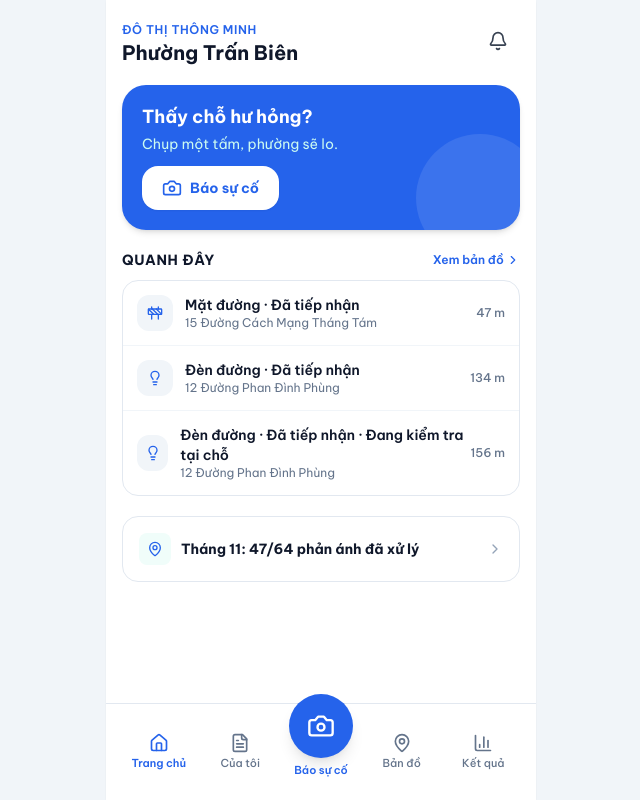
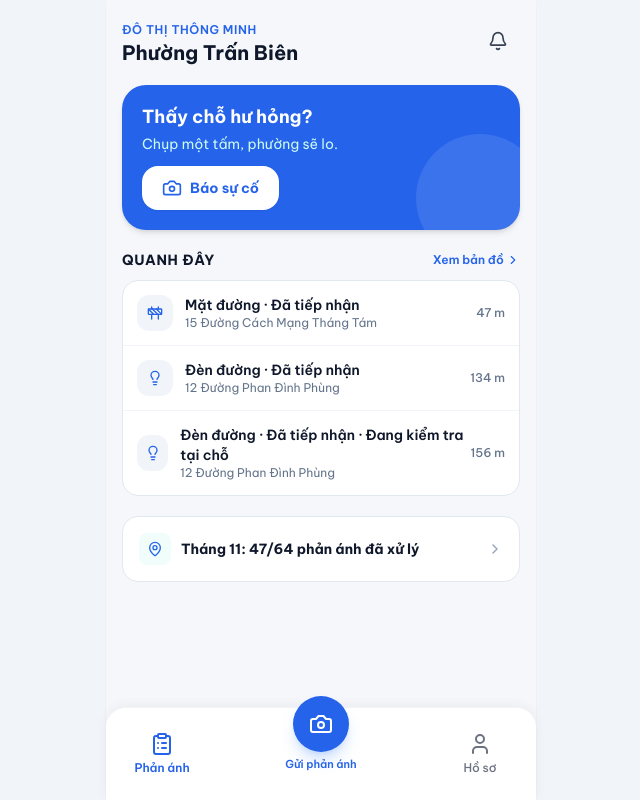
Before and after one commit to thangak18/tran-bien-ket-noi, a React (Vite) app in the folder app/: page / in a window 1280 px wide. Shown: the whole page, without its empty margins (319-959 px from the left). Built offline with nearby package versions, Linux system fonts and the light colour scheme.

Commit message:
Redesign B: thanh điều hướng NavbarCurve 3 mục cho công dân và TNV

```diff
--- /dev/null
+++ b/app/src/components/common/NavbarCurve.tsx
@@ -0,0 +1,77 @@
+import React from 'react';
+import { useLocation, Link } from 'react-router-dom';
+import { Camera } from 'lucide-react';
+
+export interface NavCurveItem {
+  path: string;
+  label: string;
+  icon: React.ComponentType<{ className?: string }>;
+}
+
+export interface NavbarCurveProps {
+  leftItem: NavCurveItem;
+  rightItem: NavCurveItem;
+  centerAction: {
+    label: string;
+    onClick: () => void;
+  };
+}
+
+export const NavbarCurve: React.FC<NavbarCurveProps> = ({ leftItem, rightItem, centerAction }) => {
+  const location = useLocation();
+
+  const isLeftActive =
+    leftItem.path === '/'
+      ? location.pathname === '/' || location.pathname.startsWith('/phan-anh')
+      : location.pathname.startsWith(leftItem.path);
+
+  const isRightActive = location.pathname.startsWith(rightItem.path);
+
+  const LeftIcon = leftItem.icon;
+  const RightIcon = rightItem.icon;
+
+  return (
+    <nav
+      data-testid="citizen-bottom-nav"
+      className="fixed bottom-0 z-40 w-full max-w-[430px] rounded-t-[20px] border-t border-gray-100 bg-white px-6 pb-2 pt-2 shadow-[0_-2px_12px_rgba(0,0,0,0.05)]"
+    >
+      <div className="flex items-center justify-between">
+        {/* Mục trái (Phản ánh / Nhiệm vụ) */}
+        <Link
+          to={leftItem.path}
+          className={`flex flex-col items-center justify-center min-w-[64px] py-1 text-xs font-medium transition-colors ${
+            isLeftActive ? 'text-primary font-semibold' : 'text-gray-500 hover:text-gray-900'
+          }`}
+        >
+          <LeftIcon className="h-6 w-6 mb-1" />
+          <span>{leftItem.label}</span>
+        </Link>
+
+        {/* Nút tròn nổi giữa 56px */}
+        <div className="relative -top-5 flex flex-col items-center">
+          <button
+            type="button"
+            data-testid="fab-report"
+            aria-label={centerAction.label}
+            onClick={centerAction.onClick}
+            className="flex h-14 w-14 items-center justify-center rounded-full bg-primary text-white shadow-lg shadow-blue-500/25 transition-transform hover:scale-105 active:scale-95 focus-visible:outline-none focus-visible:ring-2 focus-visible:ring-primary focus-visible:ring-offset-2"
+          >
+            <Camera className="h-6 w-6" />
+          </button>
+          <span className="mt-1 text-[11px] font-semibold text-primary">{centerAction.label}</span>
+        </div>
+
+        {/* Mục phải (Hồ sơ) */}
+        <Link
+          to={rightItem.path}
+          className={`flex flex-col items-center justify-center min-w-[64px] py-1 text-xs font-medium transition-colors ${
+            isRightActive ? 'text-primary font-semibold' : 'text-gray-500 hover:text-gray-900'
+          }`}
+        >
+          <RightIcon className="h-6 w-6 mb-1" />
+          <span>{rightItem.label}</span>
+        </Link>
+      </div>
+    </nav>
+  );
+};
--- a/app/src/layouts/CitizenLayout.tsx
+++ b/app/src/layouts/CitizenLayout.tsx
@@ -1,6 +1,7 @@
 import { ReactNode } from 'react';
-import { useLocation, Link, useNavigate } from 'react-router-dom';
-import { Home, FileText, Camera, MapPin, BarChart3 } from 'lucide-react';
+import { useLocation, useNavigate } from 'react-router-dom';
+import { ClipboardList, User } from 'lucide-react';
+import { NavbarCurve } from '@/components/common/NavbarCurve';
 
 interface CitizenLayoutProps {
   children: ReactNode;
@@ -10,88 +11,34 @@ export function CitizenLayout({ children }: CitizenLayoutProps) {
   const location = useLocation();
   const navigate = useNavigate();
 
-  // Route /bao-su-co/* ẩn thanh điều hướng đáy (CT-002, AC-NAV-1)
+  // Route /bao-su-co/* ẩn thanh điều hướng đáy
   const isReportFlow = location.pathname.startsWith('/bao-su-co');
-
-  const navItems = [
-    { path: '/', label: 'Trang chủ', icon: Home },
-    { path: '/cua-toi', label: 'Của tôi', icon: FileText },
-    // FAB ở giữa index 2
-    { path: '/quanh-day', label: 'Bản đồ', icon: MapPin },
-    { path: '/minh-bach', label: 'Kết quả', icon: BarChart3 },
-  ];
 
   return (
     <div className="min-h-screen bg-slate-100 flex justify-center font-sans">
       <div
         data-testid="citizen-layout-container"
-        className="w-full max-w-[430px] min-h-screen bg-surface shadow-sm relative flex flex-col pb-20"
+        className="w-full max-w-[430px] min-h-screen bg-background shadow-sm relative flex flex-col pb-20"
       >
         <main className="flex-1 flex flex-col">{children}</main>
 
         {!isReportFlow && (
-          <nav
-            data-testid="citizen-bottom-nav"
-            className="fixed bottom-0 z-40 w-full max-w-[430px] border-t border-slate-200 bg-white/95 backdrop-blur-md px-3 py-1.5 flex items-center justify-between"
-          >
-            {/* 2 tab bên trái */}
-            <div className="flex flex-1 justify-around">
-              {navItems.slice(0, 2).map((item) => {
-                const Icon = item.icon;
-                const isActive = location.pathname === item.path;
-                return (
-                  <Link
-                    key={item.path}
-                    to={item.path}
-                    className={`flex flex-col items-center justify-center min-w-[56px] py-1 text-[11px] font-medium transition-colors ${
-                      isActive
-                        ? 'text-primary font-semibold'
-                        : 'text-slate-500 hover:text-slate-700'
-                    }`}
-                  >
-                    <Icon className="h-5 w-5 mb-0.5" />
-                    <span>{item.label}</span>
-                  </Link>
-                );
-              })}
-            </div>
-
-            {/* FAB nút tròn 64px ở giữa nhô lên 16px */}
-            <div className="relative -top-4 flex flex-col items-center px-2">
-              <button
-                type="button"
-                data-testid="fab-report"
-                aria-label="Báo sự cố"
-                onClick={() => navigate('/bao-su-co/anh')}
-                className="flex h-16 w-16 items-center justify-center rounded-full bg-primary text-white shadow-lg transition-transform hover:scale-105 active:scale-95 focus-visible:outline-none focus-visible:ring-2 focus-visible:ring-primary focus-visible:ring-offset-2"
-              >
-                <Camera className="h-7 w-7" />
-              </button>
-              <span className="mt-1 text-[11px] font-semibold text-primary">Báo sự cố</span>
-            </div>
-
-            {/* 2 tab bên phải */}
-            <div className="flex flex-1 justify-around">
-              {navItems.slice(2, 4).map((item) => {
-                const Icon = item.icon;
-                const isActive = location.pathname === item.path;
-                return (
-                  <Link
-                    key={item.path}
-                    to={item.path}
-                    className={`flex flex-col items-center justify-center min-w-[56px] py-1 text-[11px] font-medium transition-colors ${
-                      isActive
-                        ? 'text-primary font-semibold'
-                        : 'text-slate-500 hover:text-slate-700'
-                    }`}
-                  >
-                    <Icon className="h-5 w-5 mb-0.5" />
-                    <span>{item.label}</span>
-                  </Link>
-                );
-              })}
-            </div>
-          </nav>
+          <NavbarCurve
+            leftItem={{
+              path: '/',
+              label: 'Phản ánh',
+              icon: ClipboardList,
+            }}
+            rightItem={{
+              path: '/ho-so',
+              label: 'Hồ sơ',
+              icon: User,
+            }}
+            centerAction={{
+              label: 'Gửi phản ánh',
+              onClick: () => navigate('/bao-su-co/anh'),
+            }}
+          />
         )}
       </div>
     </div>
--- a/app/src/layouts/VolunteerLayout.tsx
+++ b/app/src/layouts/VolunteerLayout.tsx
@@ -1,17 +1,39 @@
 import { ReactNode } from 'react';
+import { useNavigate } from 'react-router-dom';
+import { CheckSquare, User } from 'lucide-react';
+import { NavbarCurve } from '@/components/common/NavbarCurve';
 
 interface VolunteerLayoutProps {
   children: ReactNode;
 }
 
 export function VolunteerLayout({ children }: VolunteerLayoutProps) {
+  const navigate = useNavigate();
+
   return (
     <div className="min-h-screen bg-slate-100 flex justify-center">
       <div
         data-testid="volunteer-layout-container"
-        className="w-full max-w-[430px] min-h-screen bg-surface shadow-sm relative flex flex-col"
+        className="w-full max-w-[430px] min-h-screen bg-background shadow-sm relative flex flex-col pb-20"
       >
         <main className="flex-1 flex flex-col">{children}</main>
+
+        <NavbarCurve
+          leftItem={{
+            path: '/tnv',
+            label: 'Nhiệm vụ',
+            icon: CheckSquare,
+          }}
+          rightItem={{
+            path: '/ho-so',
+            label: 'Hồ sơ',
+            icon: User,
+          }}
+          centerAction={{
+            label: 'Gửi phản ánh',
+            onClick: () => navigate('/bao-su-co/anh'),
+          }}
+        />
       </div>
     </div>
   );
```
